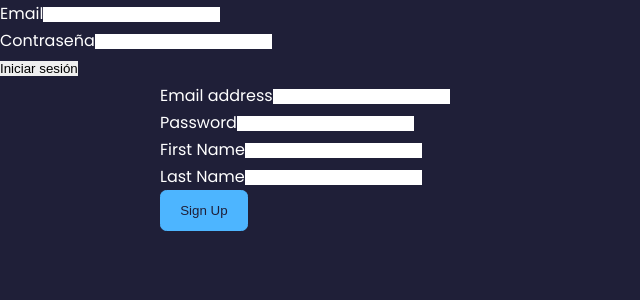
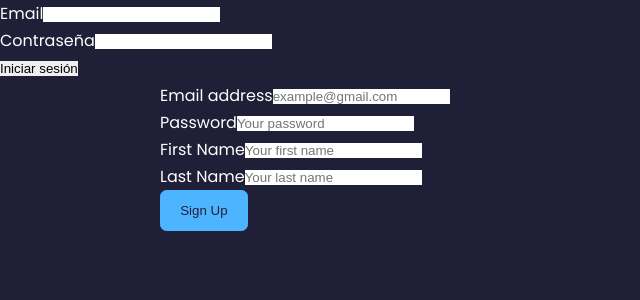
Before and after one commit to Jarbram/CarService, a React (Create React App) app in the folder client/: page / in a window 1280 px wide. Shown: the top 300 px of the page, without its empty margins (0-640 px from the left). Built offline with nearby package versions, Linux system fonts and the light colour scheme; the HTML template or start-up script is replaced by a standard one.

Commit message:
modification de signup.jsx

```diff
--- a/client/src/signup/SignUp.jsx
+++ b/client/src/signup/SignUp.jsx
@@ -1,5 +1,5 @@
 import './signUp.css'
-import React, { useState } from "react";
+import React, { useState, useMemo } from "react";
 import axios from "axios";
 
 const SignUp = () => {
@@ -27,10 +27,14 @@ const SignUp = () => {
         last_name: "",
       });
     } catch (err) {
-      setError("hubo un problema no se que es pero es un problema");
-      console.error(error);;
+      console.error(err);
+      setError("Hubo un problema: " + err.message);
     }
   };
+
+  const disabled = useMemo(() => {
+    return !user.email || !user.first_name || !user.last_name || !user.password;
+  }, [user.email, user.first_name, user.last_name, user.password]);
 
   return (
     <div className="container">
@@ -39,52 +43,61 @@ const SignUp = () => {
           <label htmlFor="email">Email address</label>
           <input
             type="email"
+            maxLength="50"
             className="form-control"
             id="email"
             name="email"
             value={user.email}
             onChange={handleChange}
             required
+            placeholder="example@gmail.com"
           />
         </div>
         <div className="form-group">
           <label htmlFor="password">Password</label>
           <input
             type="password"
+            minLength="8"
+            maxLength="100"
             className="form-control"
             id="password"
             name="password"
             value={user.password}
             onChange={handleChange}
             required
+            placeholder="Your password"
           />
         </div>
         <div className="form-group">
           <label htmlFor="first_name">First Name</label>
           <input
             type="text"
+            maxLength="25"
             className="form-control"
             id="first_name"
             name="first_name"
             value={user.first_name}
             onChange={handleChange}
             required
+            placeholder="Your first name"
           />
         </div>
         <div className="form-group">
           <label htmlFor="last_name">Last Name</label>
           <input
             type="text"
+            maxLength="25"
             className="form-control"
             id="last_name"
             name="last_name"
             value={user.last_name}
             onChange={handleChange}
             required
+            placeholder="Your last name"
           />
         </div>
         {error && <div className="alert alert-danger">{error}</div>}
-        <button type="submit" className="btn btn-primary">
+        <button type="submit" className="btn btn-primary" disabled={disabled}>
           Sign Up
         </button>
       </form>
```
